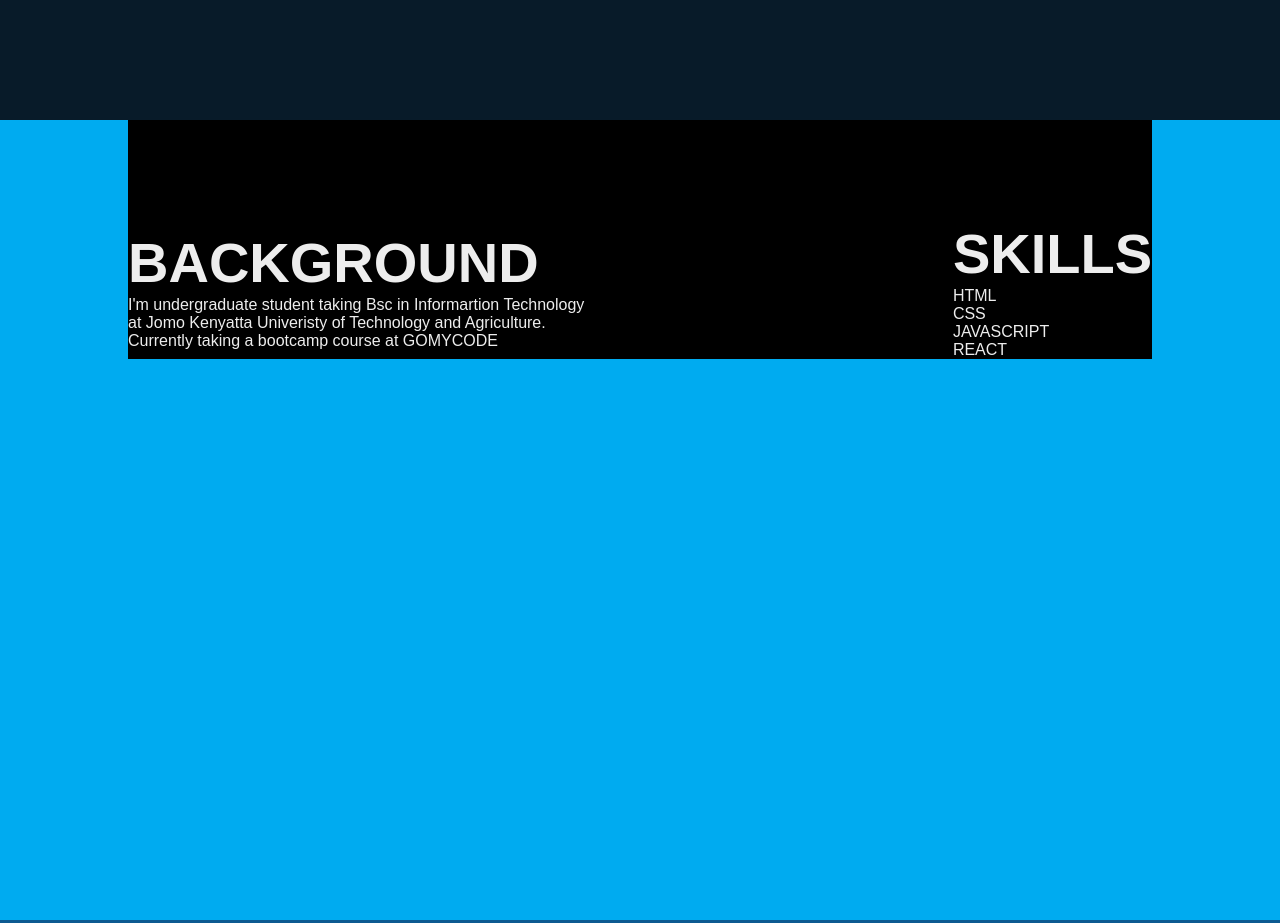
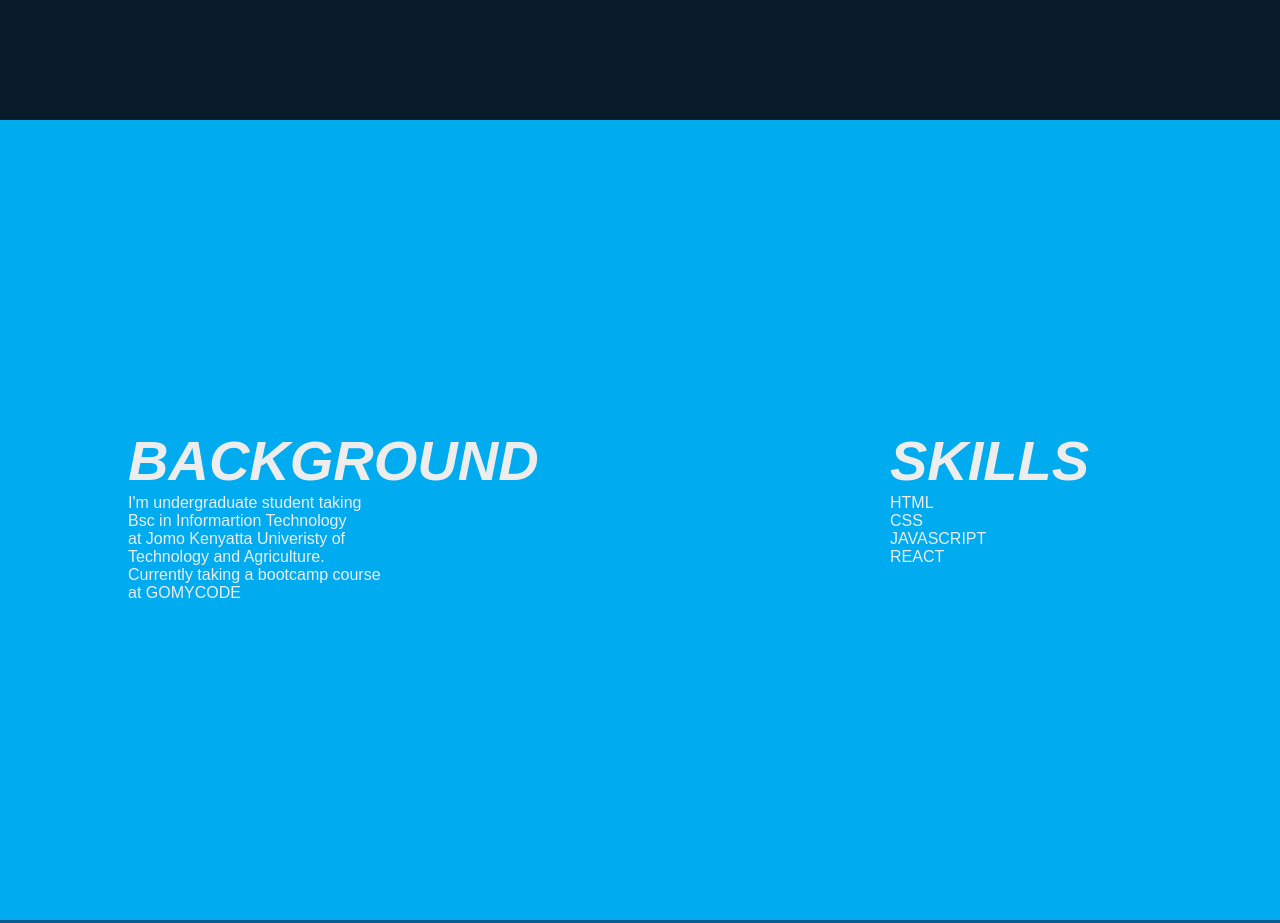
Before and after one commit to Yahya-dev1/htmlcheckpoint1, a plain HTML site: page index.html in a window 1280 px wide. Shown: the part 680-1603 px from the top of the page. Drawn offline with nearby package versions, Linux system fonts and the light colour scheme.

Commit message:
modified:   index.html 	modified:   styles.css

```diff
--- a/index.html
+++ b/index.html
@@ -34,11 +34,11 @@
         <div class="aboutme">
 
             <div class="info">
-                <h1>BACKGROUND</h1>
+                <h1><i>BACKGROUND</i></h1>
                 <p>I'm undergraduate student taking Bsc in Informartion Technology <br>at Jomo Kenyatta Univeristy of Technology and Agriculture. <br> Currently taking a bootcamp course at GOMYCODE</p>
             </div>
             <div class="skills">
-                <h1>SKILLS</h1>
+                <h1><i>SKILLS</i></h1>
                 <ul>
                     <li>HTML</li>
                     <li>CSS</li>
--- a/styles.css
+++ b/styles.css
@@ -114,19 +114,24 @@ body {
 }
 .aboutme{
 
-    display: flex;
-    justify-content: space-between;
-    align-items: center;
-    padding-top: 100px;
-    background: #000;
+    display: grid;
+    grid-template-columns: repeat(2, minmax(0, 1fr));
+    width: 100%;
+    height: 100%;
+    gap: 500px;
+    padding-top: 30%;
 
 }
 .info .skills{
-    flex: 1;
-    margin: 200px;
+    display: flex;
+    flex-direction: column;
+    justify-content: center;
+    align-items: center;
+    background-color: black;
+    margin-bottom: 40%;
+}
 
 
-}
 .aboutme h1{
     font-size: 56px;
     font-weight: 700;
```
